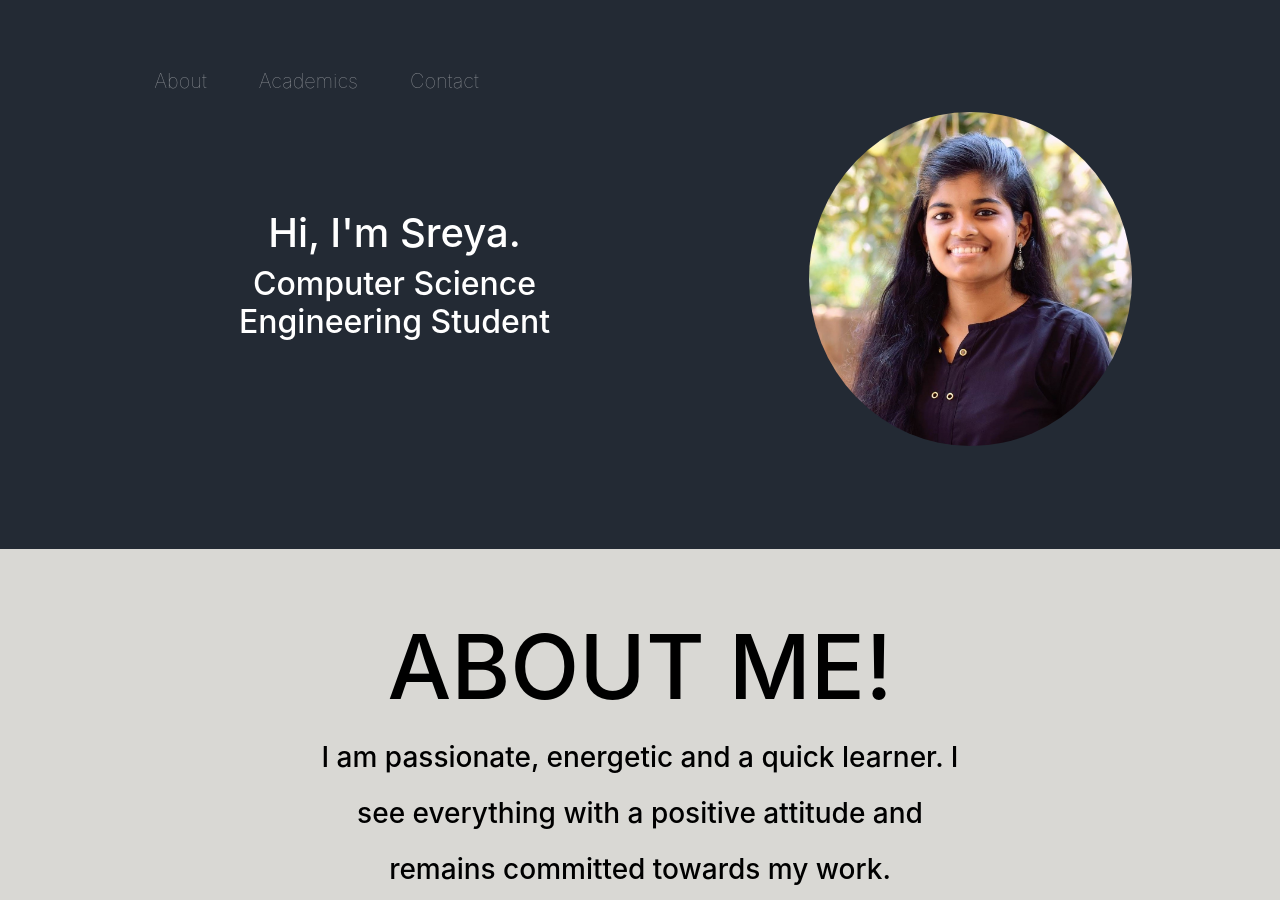
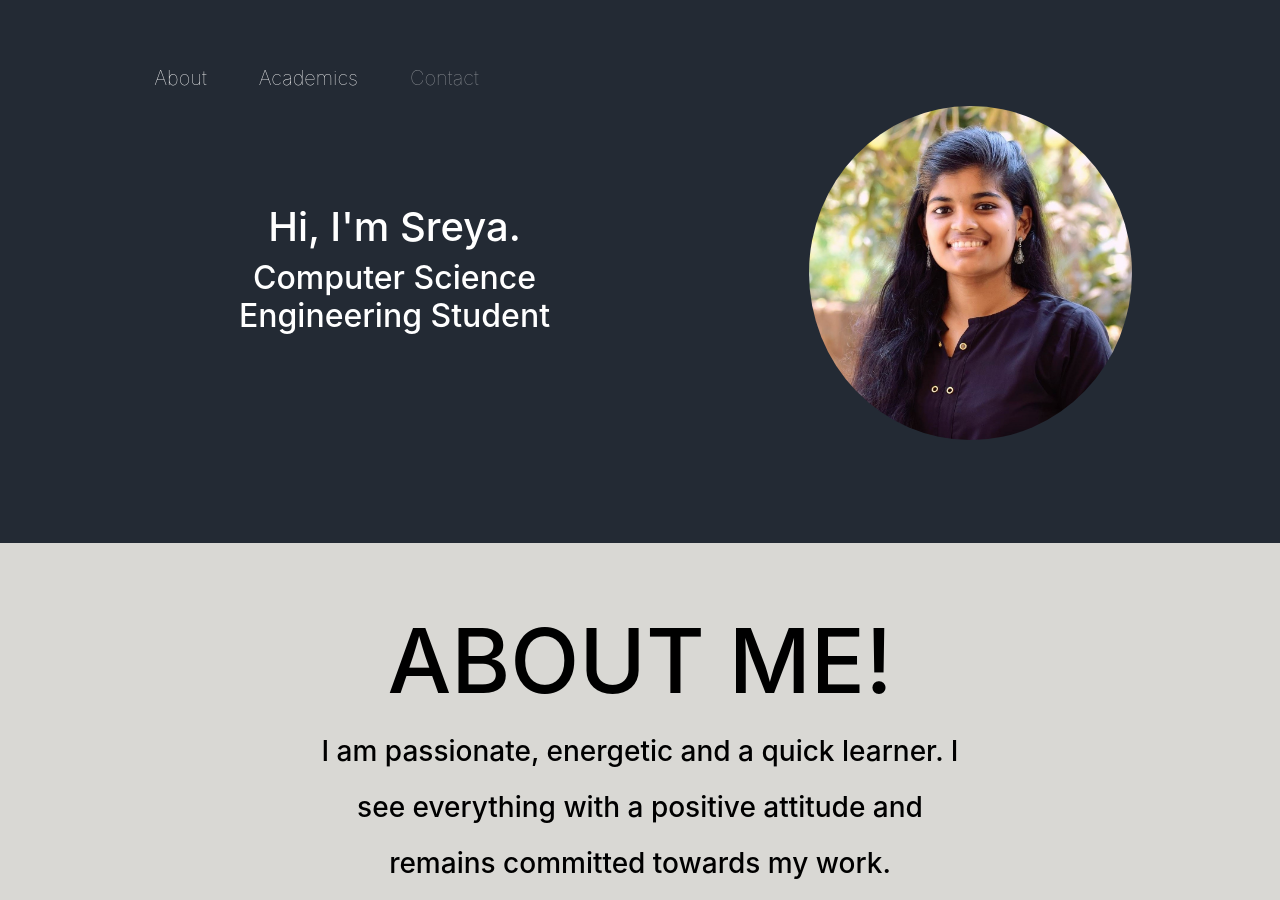
Before and after one commit to rubenshibu/portfolio-2, a plain HTML site: page index.html in a window 1280 px wide. Shown: the top 900 px of the page. Drawn offline with nearby package versions, Linux system fonts and the light colour scheme.

Commit message:
:lipstick:

```diff
--- a/index.html
+++ b/index.html
@@ -30,12 +30,12 @@
         <span class="navbar-toggler-icon "></span>
       </button>
       <div class="collapse navbar-collapse" id="navbarSupportedContent">
-        <ul class="navbar-nav">
+        <ul class="navbar-nav h3">
           <li class="nav-item">
-            <a class="nav-link" href="#about-me">About</a>
+            <a class="nav-link text-white" href="#about-me">About</a>
           </li>
           <li class="nav-item">
-            <a class="nav-link" href="#academics">Academics</a>
+            <a class="nav-link text-white" href="#academics">Academics</a>
           </li>
           <li class="nav-item">
             <a class="nav-link" href="#contact">Contact</a>
```
